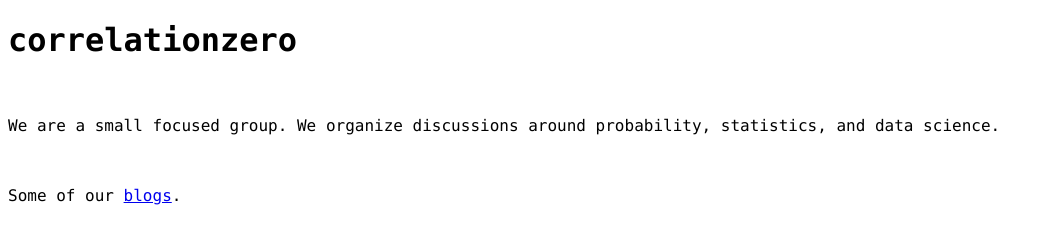
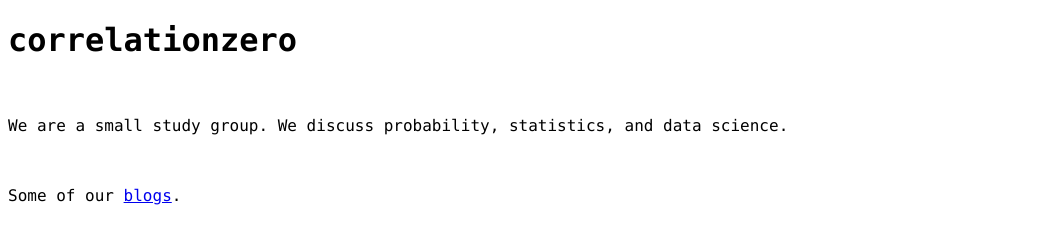
Before and after one commit to SRJ00/srj00.github.io, a plain HTML site: page index.html in a window 1280 px wide. Shown: the whole page, without its empty margins (0-1052 px from the left). Drawn offline with Linux system fonts and the light colour scheme.

Commit message:
Update index.html

```diff
--- a/index.html
+++ b/index.html
@@ -11,7 +11,7 @@
 <body>
   <h1>correlationzero</h1>
   <br>
-  <p>We are a small focused group. We organize discussions around probability, statistics, and data science.</p>
+  <p>We are a small study group. We discuss probability, statistics, and data science.</p>
   <br>
   <p>Some of our <a href="https://www.correlationzero.com/blogs">blogs</a>.</p>
 </body>
```
